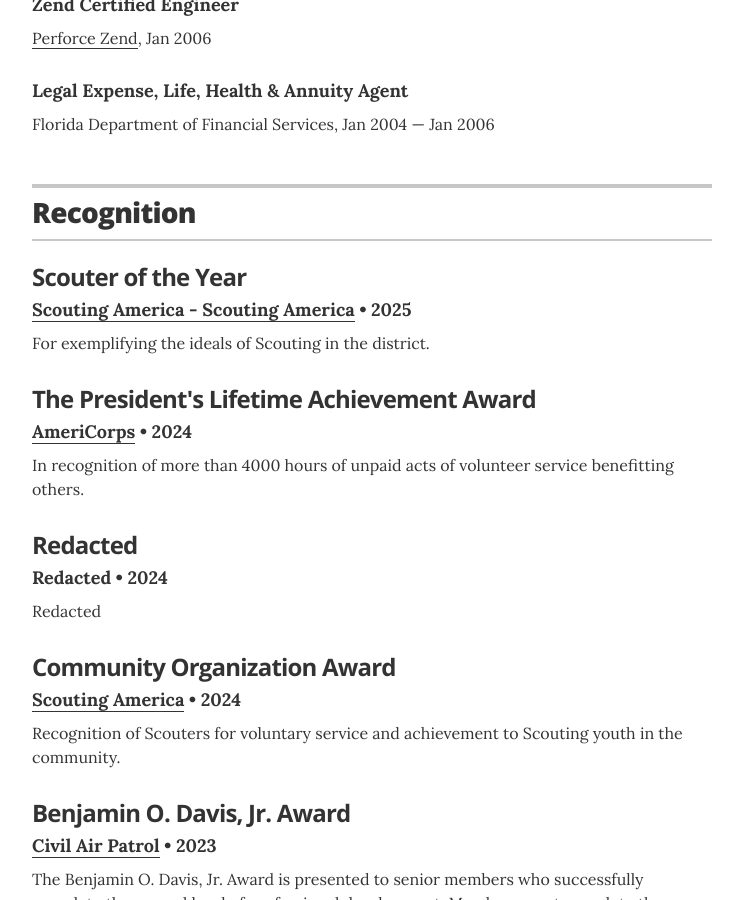
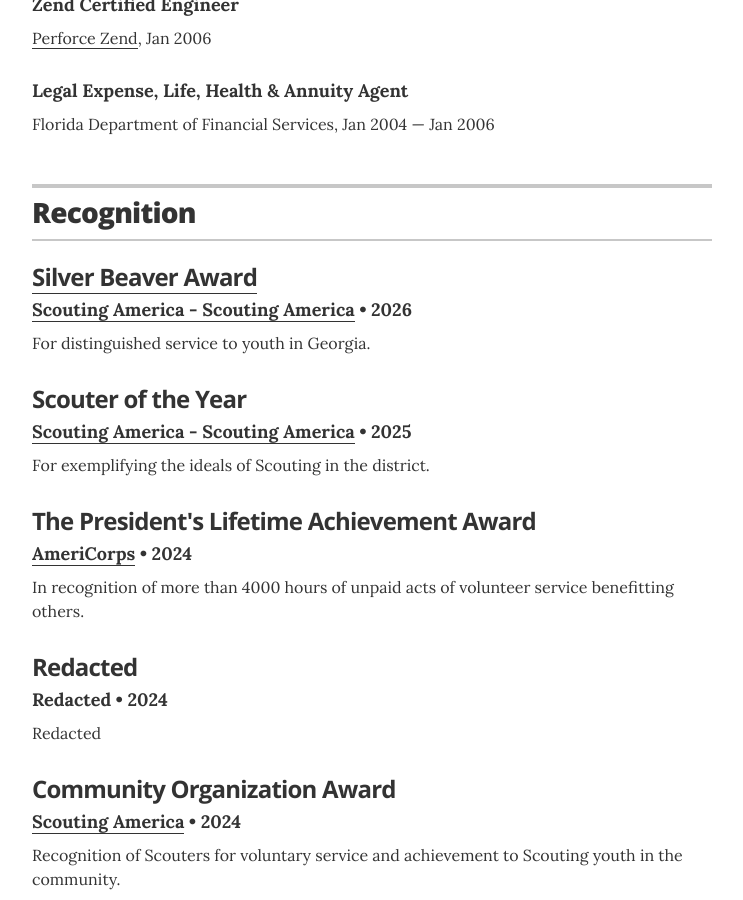
Before and after one commit to deekayen/dkn.github.io, a Jekyll site: the page built from index.html, in a window 1280 px wide and 900 px high, scrolled down 4022 px. Shown: the whole window, without its empty margins (268-1011 px from the left). Built offline with Jekyll 4.4.1, drawn with Linux system fonts in a browser that asks for light colours; nearby versions of some CDN libraries.

Commit message:
Add Silver Beaver

```diff
--- a/_data/recognitions.yml
+++ b/_data/recognitions.yml
@@ -1,4 +1,9 @@
 # Recognitions
+- award: <a href="https://en.wikipedia.org/wiki/Silver_Beaver_Award">Silver Beaver Award</a>
+  organization: <a href="https://www.scouting.org/">Scouting America - Scouting America</a>
+  year: 2026
+  summary: For distinguished service to youth in Georgia.
+
 - award: Scouter of the Year
   organization: <a href="https://www.scouting.org/">Scouting America - Scouting America</a>
   year: 2025
```
